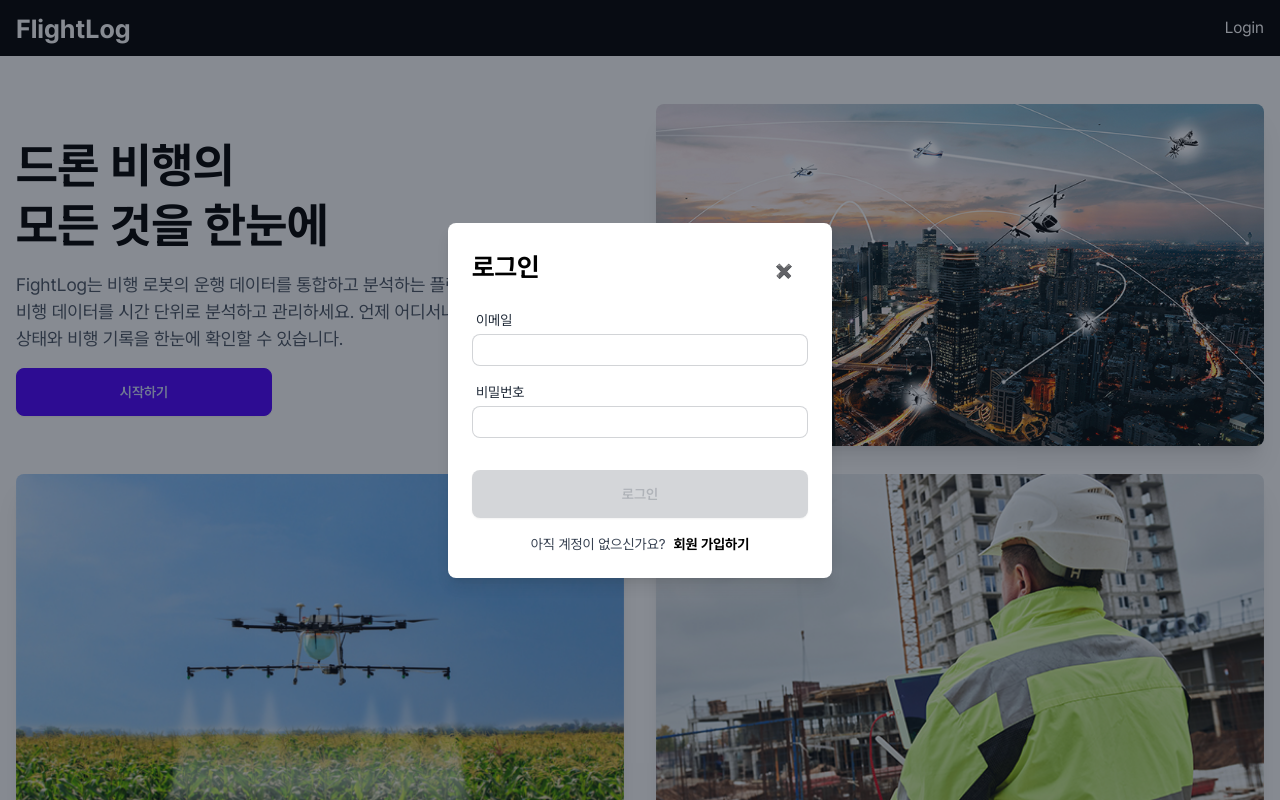
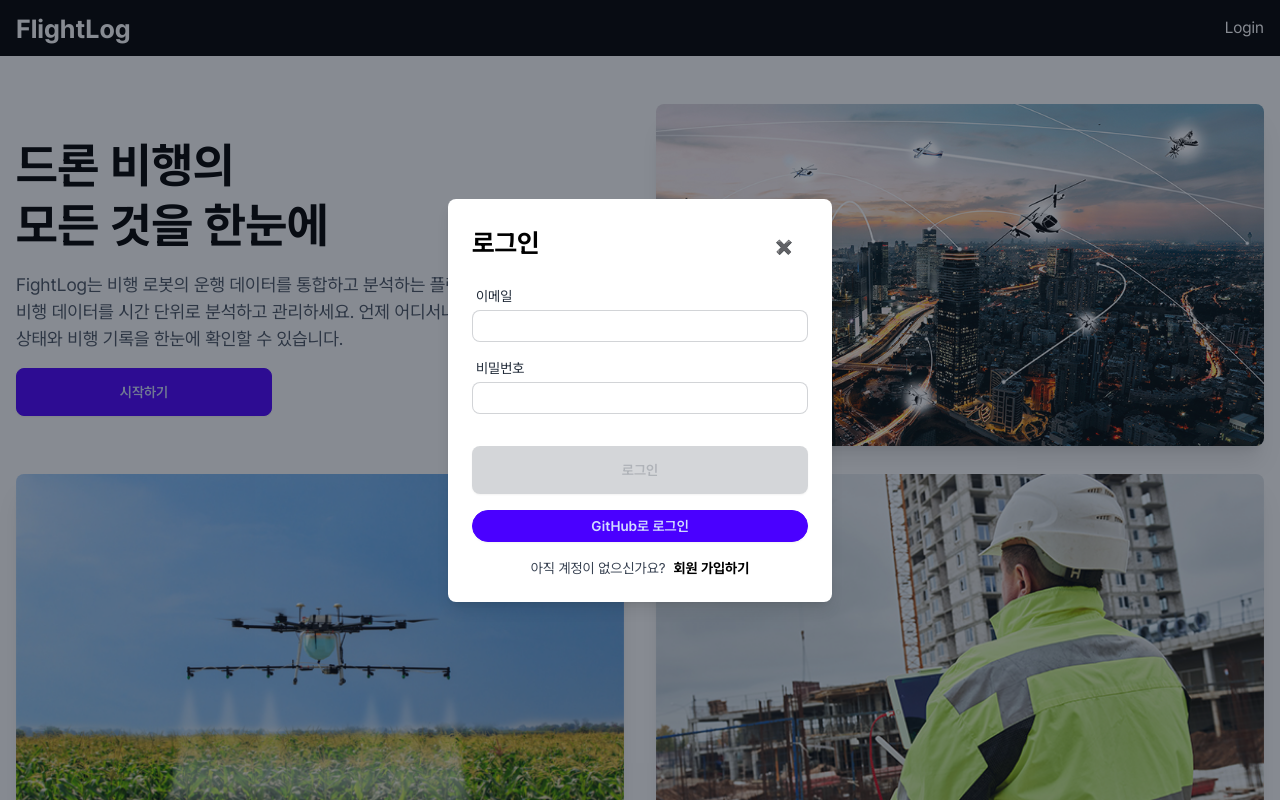
Before and after one commit to ormcamp-fe-3rd/FlightLog, a Next.js app: page / in a window 1280 px wide. Both pictures are taken after a click on the button "Login". Shown: the top 800 px of the page. Built offline with nearby package versions, Linux system fonts and the light colour scheme.

Commit message:
[feat] 깃허브 가입, 로그인 구현

```diff
--- /dev/null
+++ b/src/app/api/auth/[...nextauth]/route.ts
@@ -0,0 +1,14 @@
+import NextAuth from "next-auth/next";
+import GithubProvider from "next-auth/providers/github";
+
+const handler = NextAuth({
+  providers: [
+    GithubProvider({
+      clientId: process.env.GITHUB_CLIENT_ID!,
+      clientSecret: process.env.GITHUB_CLIENT_SECRET!,
+    }),
+  ],
+  secret: process.env.NEXTAUTH_SECRET,
+});
+
+export { handler as GET, handler as POST };
--- a/src/components/home/AuthModal.tsx
+++ b/src/components/home/AuthModal.tsx
@@ -4,6 +4,7 @@ import React, { useEffect, useState } from "react";
 import useLoginModalStore from "@/store/useLoginModal";
 import LoginContent from "@/components/home/LoginContent";
 import RegisterContent from "@/components/home/RegisterContent";
+import SocialLoginButton from "@/components/home/SocialLoginButton";
 
 export default function AuthModal() {
   const { toggle, isLoginModalOpen } = useLoginModalStore();
@@ -30,6 +31,9 @@ export default function AuthModal() {
         onClick={(e) => e.stopPropagation()}
       >
         {register === true ? <RegisterContent /> : <LoginContent />}
+
+        <SocialLoginButton />
+
         <p className="mt-4 text-center text-sm text-gray-700">
           {register === true
             ? `이미 계정이 있으신가요?`
--- /dev/null
+++ b/src/components/home/SocialLoginButton.tsx
@@ -0,0 +1,14 @@
+"use client";
+
+import { signIn, signOut } from "next-auth/react";
+
+export default function SocialLoginButton() {
+  return (
+    <button
+      className="btn btn-primary btn-sm mt-4 w-full rounded-full"
+      onClick={() => signIn()}
+    >
+      GitHub로 로그인
+    </button>
+  );
+}
```
